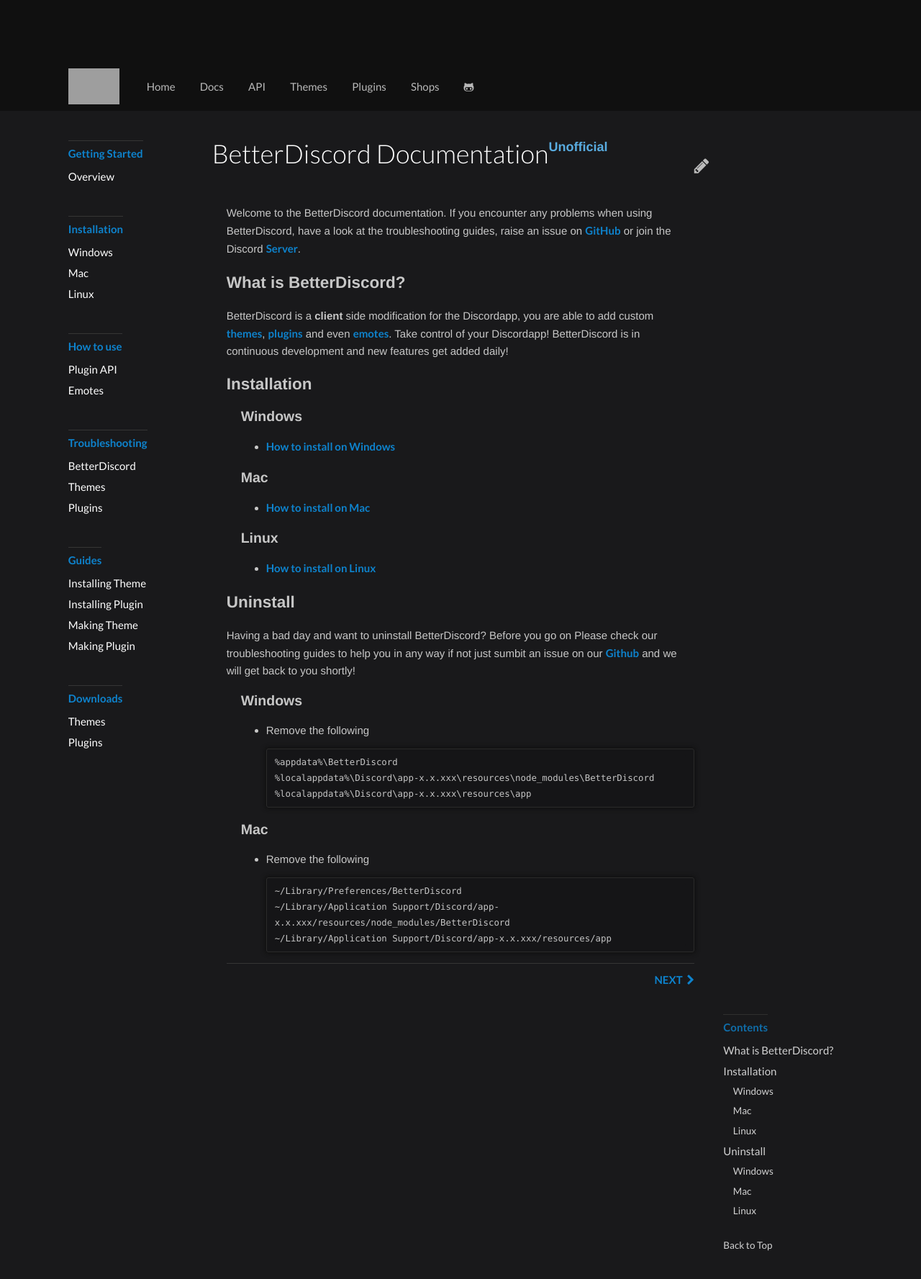
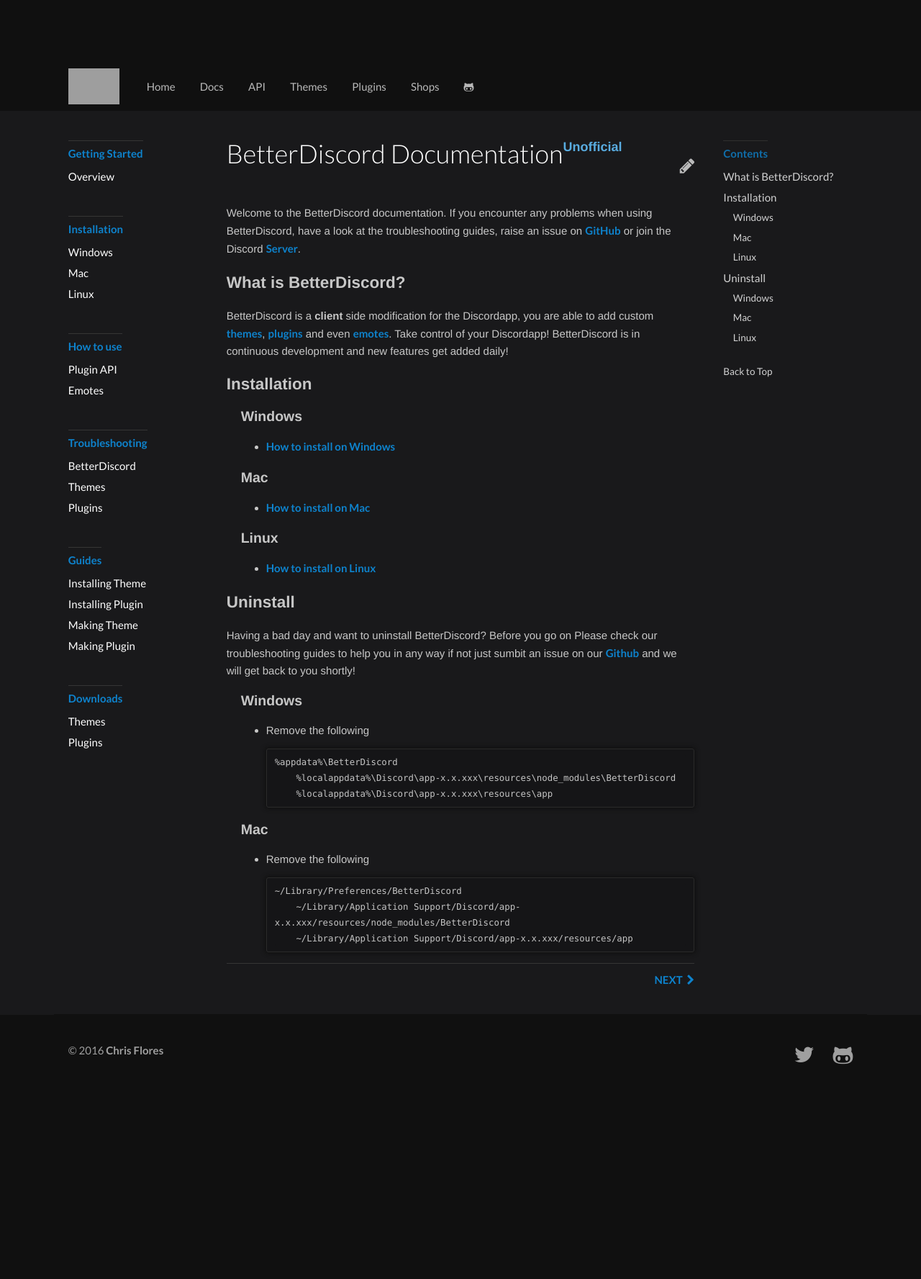
Before and after one commit to 0mniscient/BetterDocs, a Jekyll site: the page built from documentation/index.html, in a window 1280 px wide. Shown: the top 1777 px of the page at 72% size. Built offline with Jekyll 4.4.1, drawn with Linux system fonts in a browser that asks for light colours; nearby versions of some CDN libraries; grey boxes are pictures that could not be loaded.

Commit message:
Fix TOC alignment

```diff
--- a/_layouts/docs.html
+++ b/_layouts/docs.html
@@ -73,17 +73,8 @@
                     <div id="content-inner">
                         <article class="article-container" itemscope itemtype="http://schema.org/Article">
                             <div class="article-inner">
-                                <div class="article">
-                                    <header class="article-header">
-                                        <h1 class="article-title" itemprop="name">{{page.title}}</h1>
-                                        {% if page.name == "index.html" %}
-                                        <h2 class="unofficial">Unofficial</h2>
-                                        {% endif %}
-                                        <a href="https://github.com/0mniscient/BetterDocs/edit/master/{{page.path}}" class="article-edit-link" title="Improve this doc"><i class="fa fa-pencil"></i></a>
-                                    </header>
-                                    {{content}}
-                                </div>
-                             </div>
+                                {{content}}
+                            </div>
                         </article>
                         {% include docs-sidebar.html %}
                     </div>
--- a/documentation/index.html
+++ b/documentation/index.html
@@ -3,7 +3,9 @@
 title: BetterDiscord Documentation
 description: Documentation for BetterDiscord, a 3rd party software for Discordapp to optimize Discord with Plugins and Themes and Twitch Emotes with it's built-in JavaScript loader.
 ---
+<div class="article">
     <div class="inner">
+        {% include article-header.html %}
         <div class="article-content" itemprop="articleBody">
             <p>Welcome to the BetterDiscord documentation. If you encounter any problems when using BetterDiscord, have a look at the troubleshooting guides, raise an issue on <a href="https://github.com/Jiiks/BetterDiscordApp/issues/new" target="_blank" rel="external">GitHub</a> or join the Discord <a href="https://discord.gg/0Tmfo5ZbORCRqbAd" target="_blank" rel="external">Server</a>.</p>
             <h2 id="What-is-BD" class="article-heading"><a href="#What-is-BD" class="headerlink" title="What is BetterDiscord?"></a>What is BetterDiscord?<a class="article-anchor" href="#What-is-BD" aria-hidden="true"></a></h2>
@@ -45,6 +47,7 @@
             <a href="{{site.baseurl}}/documentation/install-win" class="article-footer-next" title="Installation"><span>Next</span><i class="fa fa-chevron-right"></i></a>
         </footer>
     </div>
+</div>
 <aside id="article-toc" role="navigation">
     <div id="article-toc-inner">
         <strong class="sidebar-title">Contents</strong>
```
Lines whose indentation alone changed are shown as unchanged.
